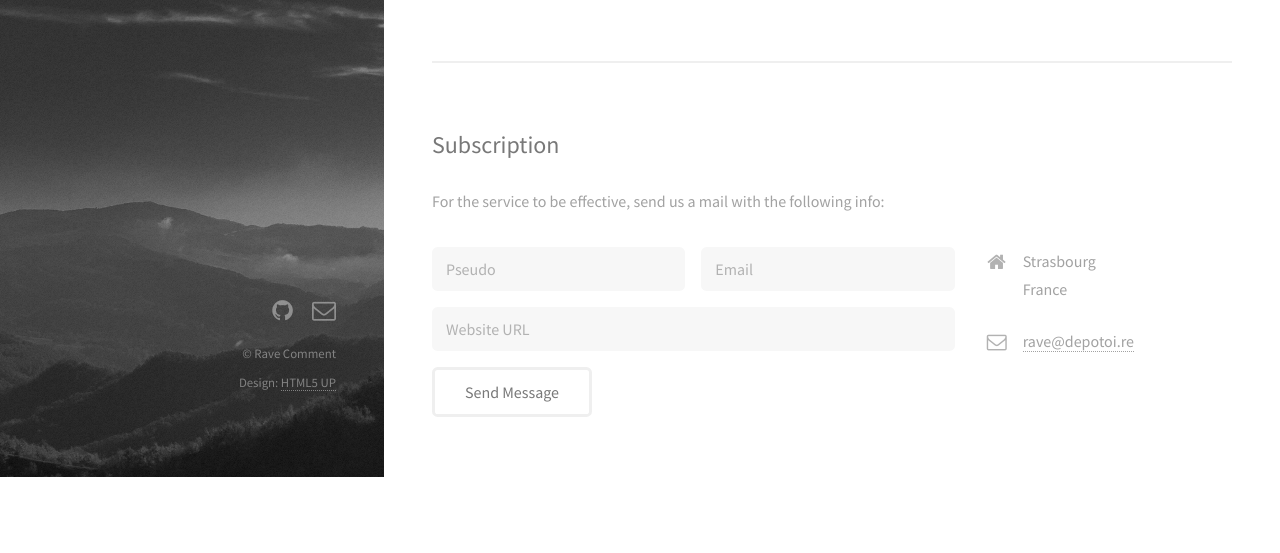
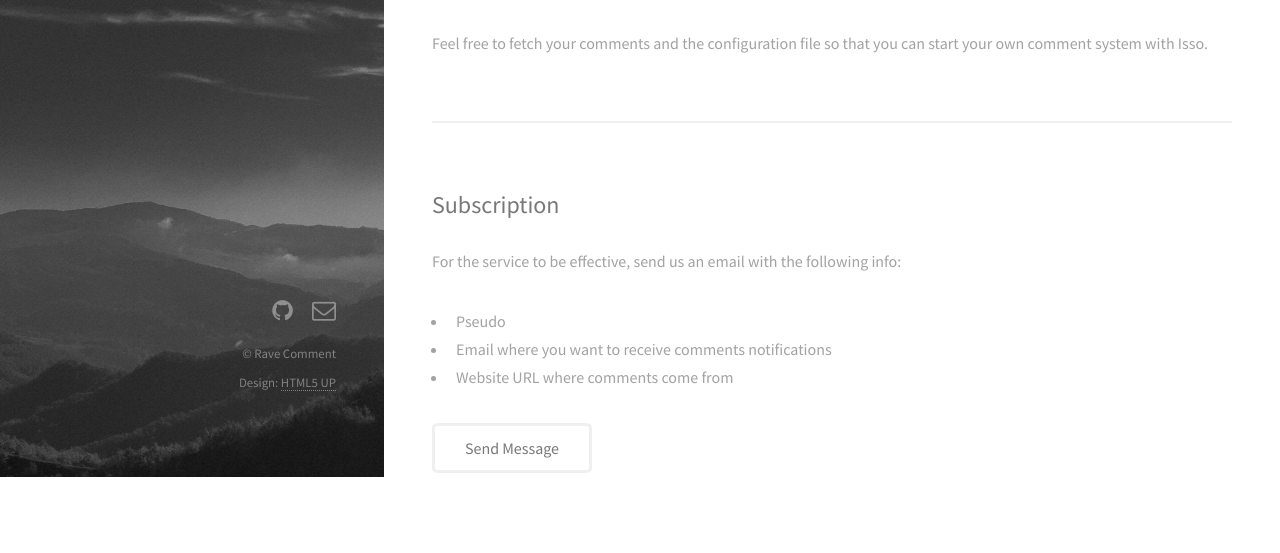
Before and after one commit to blankoworld/rave-comment, a plain HTML site: page app/index.html in a window 1280 px wide. Shown: the part 323-876 px from the top of the page. Before the commit the page ends 820 px from the top, so only its background shows below. Drawn offline with Linux system fonts and the light colour scheme.

Commit message:
[IMP] Display of app index webpage with a better list of mandatory info to subscribe the service

```diff
--- a/app/index.html
+++ b/app/index.html
@@ -39,40 +39,24 @@
             <header class="major">
               <h2>An alternative to get comments on your webblog</h2>
             </header>
-            <p>Rave Comment is a service that provides you a way to display and manage comments on your webblog by using email.<br />
+            <p>Rave Comment is a service that provides you a way to display comments on your weblog and manage them by email.<br />
             It's compatible with any weblog engine that permit to change templates, especially static weblog engines.</p>
             <p>The only thing you need is to subscribe to the free service. After this you will receive an email that will explain you how to proceed.</p>
+            <p>Feel free to fetch your comments and the configuration file so that you can start your own comment system with Isso.</p>
           </section>
 
         <!-- Two -->
           <section id="two">
             <h2>Subscription</h2>
-            <p>For the service to be effective, send us a mail with the following info:</p>
-            <div class="row">
-              <div class="8u 12u$(2)">
-                <form action="mailto:rave+website@depotoi.re">
-                  <div class="row uniform 50%">
-                    <div class="6u 12u$(3)"><input type="text" name="pseudo" id="pseudo" placeholder="Pseudo" /></div>
-                    <div class="6u$ 12u$(3)"><input type="email" name="email" id="email" placeholder="Email" /></div>
-                    <div class="12u$"><input type="url" name="website" id="website" placeholder="Website URL"/></div>
-                    <div class="actions"><input type="submit" value="Send Message" /></div>
-                  </div>
-                </form>
-              </div>
-              <div class="4u$ 12u$(2)">
-                <ul class="labeled-icons">
-                  <li>
-                    <h3 class="icon fa-home"><span class="label">Address</span></h3>
-                    Strasbourg<br />
-                    France
-                  </li>
-                  <li>
-                    <h3 class="icon fa-envelope-o"><span class="label">Email</span></h3>
-                    <a href="mailto:rave+website@depotoi.re">rave@depotoi.re</a>
-                  </li>
-                </ul>
-              </div>
-            </div>
+            <p>For the service to be effective, send us an email with the following info:</p>
+            <ul>
+              <li>Pseudo</li>
+              <li>Email where you want to receive comments notifications</li>
+              <li>Website URL where comments come from</li>
+            </ul>
+            <ul class="actions">
+              <li><a href="#" class="button">Send Message</a></li>
+            </ul>
           </section>
 
 
```
